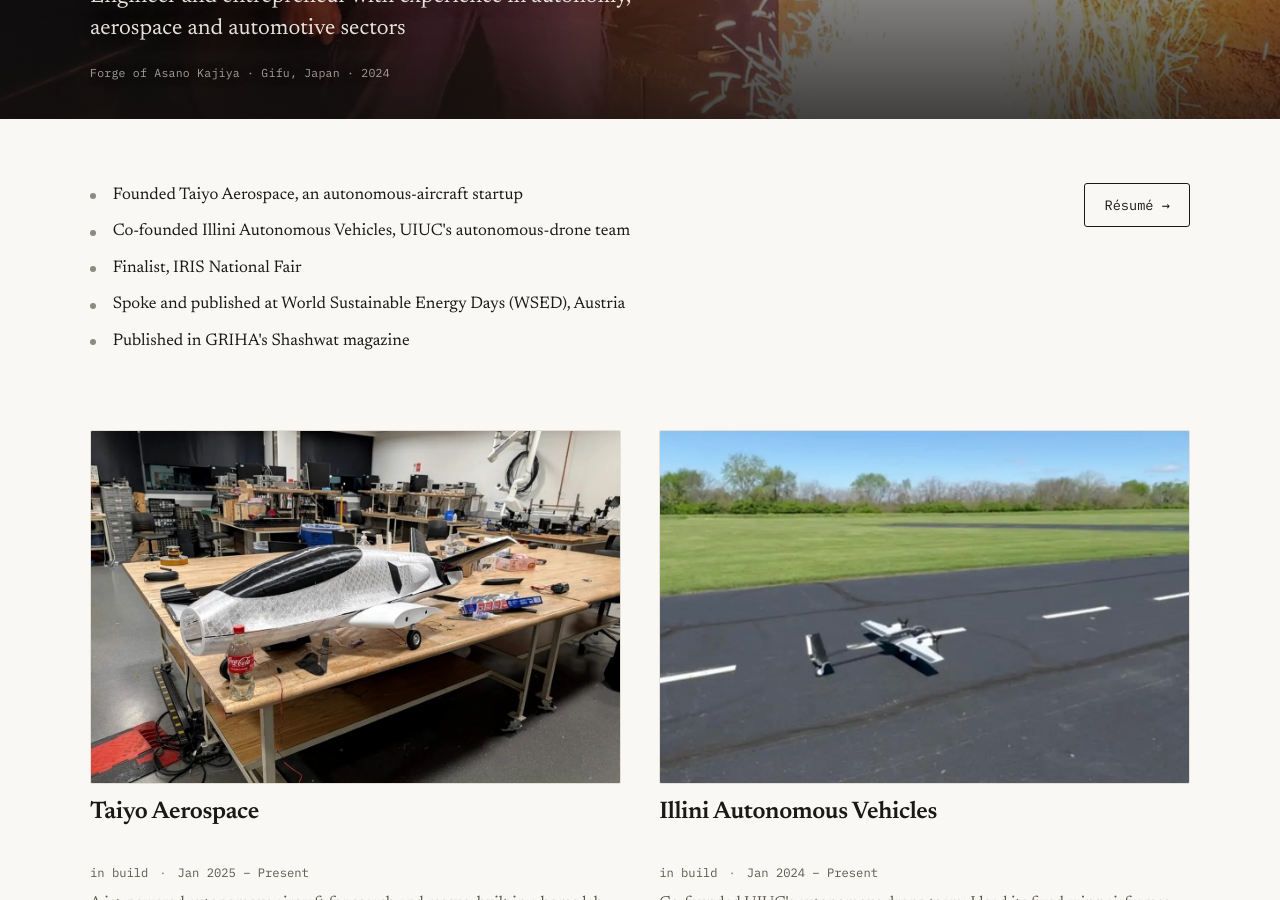
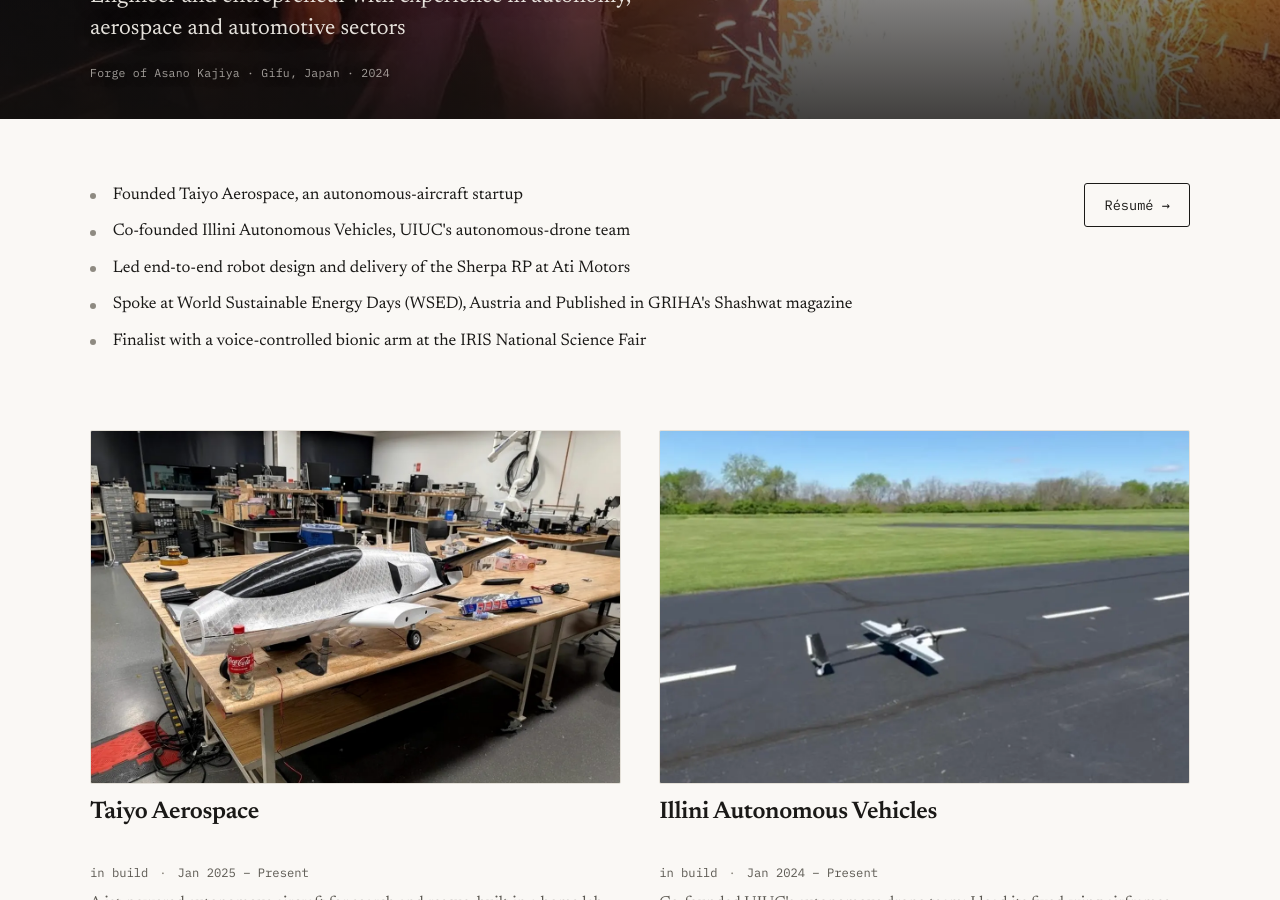
Before and after one commit to abhiramra/PortfolioWebsite, a Jekyll site: the page built from index.md, in a window 1280 px wide and 900 px high, scrolled down 745 px. Built offline with Jekyll 4.4.1, drawn with Linux system fonts in a browser that asks for light colours.

Commit message:
Update highlights.yml

```diff
--- a/_data/highlights.yml
+++ b/_data/highlights.yml
@@ -2,6 +2,6 @@
 # Plain strings; reorder, edit or trim freely.
 - "Founded Taiyo Aerospace, an autonomous-aircraft startup"
 - "Co-founded Illini Autonomous Vehicles, UIUC's autonomous-drone team"
-- "Finalist, IRIS National Fair"
-- "Spoke and published at World Sustainable Energy Days (WSED), Austria"
-- "Published in GRIHA's Shashwat magazine"
+- "Led end-to-end robot design and delivery of the Sherpa RP at Ati Motors"
+- "Spoke at World Sustainable Energy Days (WSED), Austria and Published in GRIHA's Shashwat magazine"
+- "Finalist with a voice-controlled bionic arm at the IRIS National Science Fair"
```
